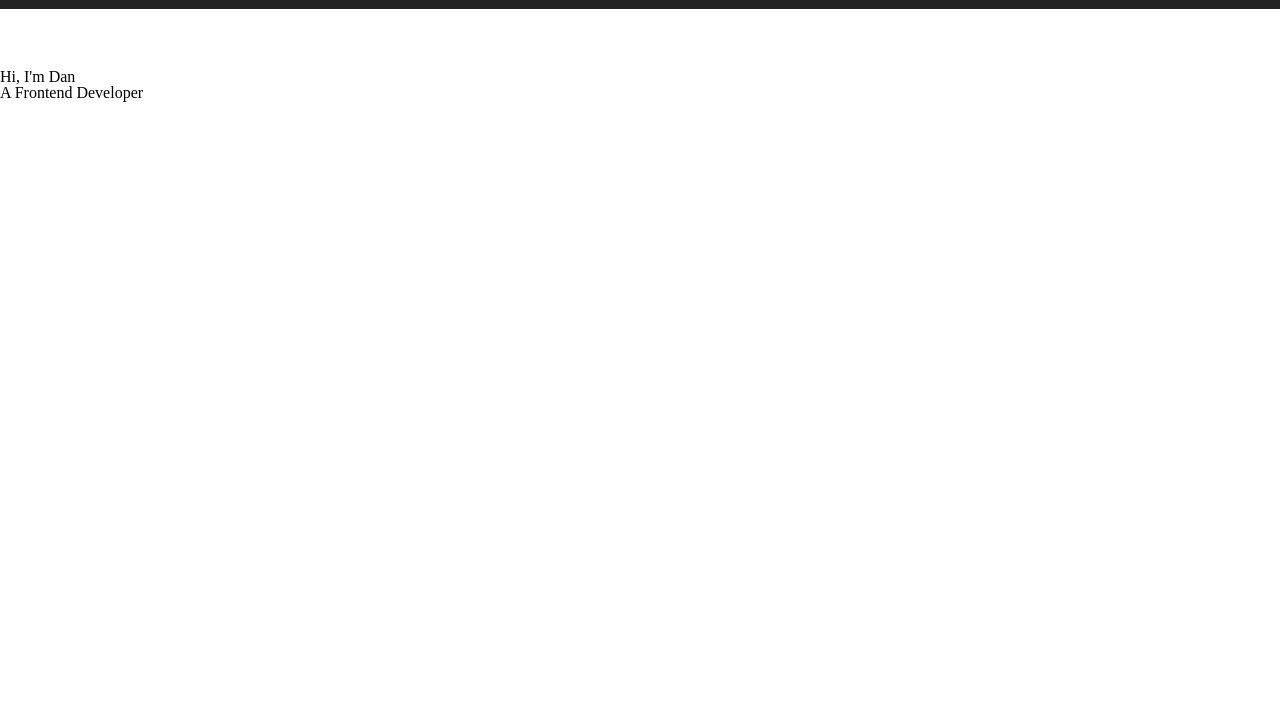
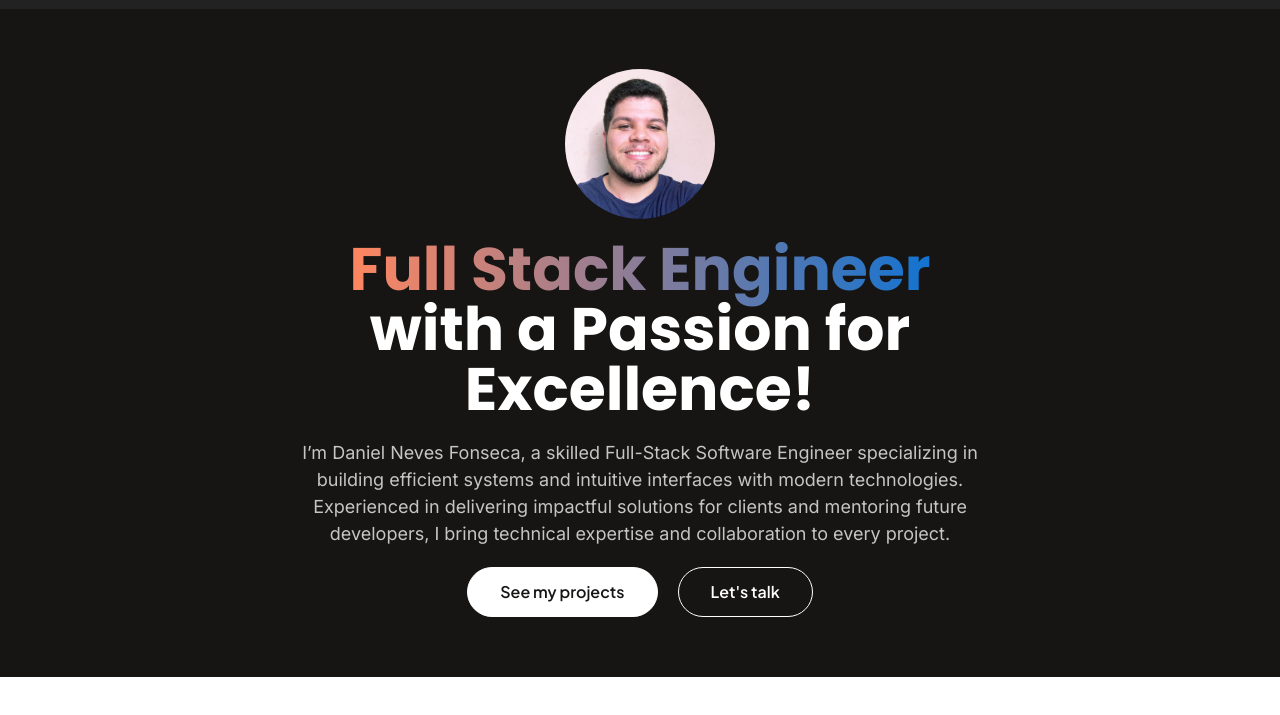
Before and after one commit to DanielNevesFonseca/portfolio_developer, a plain HTML site: page index.html in a window 1280 px wide. Shown: the part 51-766 px from the top of the page. Drawn offline with Linux system fonts and the light colour scheme.

Commit message:
feat: Create about-hero section.

```diff
--- a/index.html
+++ b/index.html
@@ -1,5 +1,6 @@
 <!DOCTYPE html>
 <html lang="pt-br">
+
 <head>
   <meta charset="UTF-8" />
   <meta name="viewport" content="width=device-width, initial-scale=1.0" />
@@ -7,7 +8,7 @@
   <title>Portfolio Dan</title>
 </head>
 
-  <body>
+<body class="body">
   <main class="main">
     <header class="header" id="#">
       <div class="container-display navbar-container">
@@ -21,10 +22,20 @@
       </div>
     </header>
 
-      <section class="hero" id="about" class="hero-section">
+    <section id="about" class="hero-section">
       <div class="container-display hero-container">
-          <h1 class="hero-title">Hi, I'm Dan</h1>
-          <h2 class="hero-subtitle">A Frontend Developer</h2>
+        <img class="hero-photo" src="./src/assets/myPhoto.jpeg" alt="Dan's photo" />
+        <h1 class="hero-title"><span class="emphasized">Full Stack Engineer</span> with a Passion for Excellence!</h1>
+        <h2 class="hero-subtitle">
+          I’m Daniel Neves Fonseca, a skilled Full-Stack Software Engineer specializing in building efficient systems
+          and intuitive interfaces with modern technologies. Experienced in delivering impactful solutions for clients
+          and mentoring future developers, I bring technical expertise and collaboration to every project.
+        </h2>
+        <div class="hero-buttons">
+          <a href="#projects" class="btn btn-primary">See my projects</a>
+          <a href="#lets-talk" class="btn btn-secondary">Let's talk</a>
+        </div>
   </main>
 </body>
+
 </html>
--- /dev/null
+++ b/src/styles/buttons.css
@@ -0,0 +1,41 @@
+@import url("./vars.css");
+
+.btn {
+  text-decoration: none;
+  padding: 16px 32px;
+  color: var(--white);
+  font-family: var(--plus-jakarta-sans-font);
+  font-weight: 600;
+  border-radius: 32px;
+  transition: all 0.3s ease-in-out;
+}
+
+.btn-secondary {
+  border: 1px solid var(--white);
+}
+
+.btn-secondary:hover {
+  background: linear-gradient(
+    to right,
+    var(--gradient-blue-start) 0%,
+    var(--gradient-blue-end) 100%
+  );
+  color: var(--white);
+  border-color: transparent;
+}
+
+.btn-primary {
+  border: 1px solid var(--white);
+  background-color: var(--white);
+  color: var(--background-color-2);
+}
+
+.btn-primary:hover {
+  background: linear-gradient(
+    to right,
+    var(--gradient-orange-start) 0%,
+    var(--gradient-orange-end) 100%
+  );
+  color: var(--white);
+  border-color: transparent;
+}
--- a/src/styles/heroAboutSection.css
+++ b/src/styles/heroAboutSection.css
@@ -1,5 +1,57 @@
-@import url('./vars.css');
+@import url("./vars.css");
 
-.hero-section{
+.hero-section {
   background-color: var(--background-color-2);
+  color: var(--white);
+  padding: 60px 0;
 }
+
+.hero-container {
+  display: flex;
+  flex-direction: column;
+  align-items: center;
+  gap: 20px;
+}
+
+.hero-container .hero-photo {
+  max-width: 150px;
+  height: auto;
+  object-fit: contain;
+  border-radius: 50%;
+}
+
+.hero-container .hero-title {
+  max-width: 700px;
+  text-align: center;
+  font-size: 3.75rem;
+  font-family: var(--poppins-font);
+  font-weight: 700;
+  line-height: 1;
+}
+
+.hero-container .hero-title .emphasized {
+  background: linear-gradient(
+    to right,
+    var(--gradient-orange-start),
+    var(--gradient-blue-end)
+  );
+  -webkit-background-clip: text;
+  -webkit-text-fill-color: transparent;
+
+}
+
+.hero-container .hero-subtitle {
+  max-width: 700px;
+  text-align: center;
+  font-size: 1.125rem;
+  font-family: var(--inter-font);
+  font-weight: 400;
+  line-height: 1.5;
+  color: var(--secondary-text);
+}
+
+.hero-container .hero-buttons {
+  display: flex;
+  gap: 20px;
+  align-items: center;
+}
--- a/src/styles/main.css
+++ b/src/styles/main.css
@@ -1,5 +1,6 @@
 @import url('./reset.css');
 @import url('./vars.css');
+@import url('./buttons.css');
 @import url('./navbar.css');
 @import url('./heroAboutSection.css');
 
@@ -8,10 +9,14 @@
     max-width: 1280px;
 }
 
+.body {
+    width: 100%;
+    min-height: 100dvh;
+}
+
 .main {
     max-width: 100%;
     height: auto;
     display: flex;
     flex-direction: column;
-    gap: 3.75rem;
 }
```
Also changed, not shown: src/assets/myPhoto.jpeg (added). Lines whose indentation alone changed are shown as unchanged.
